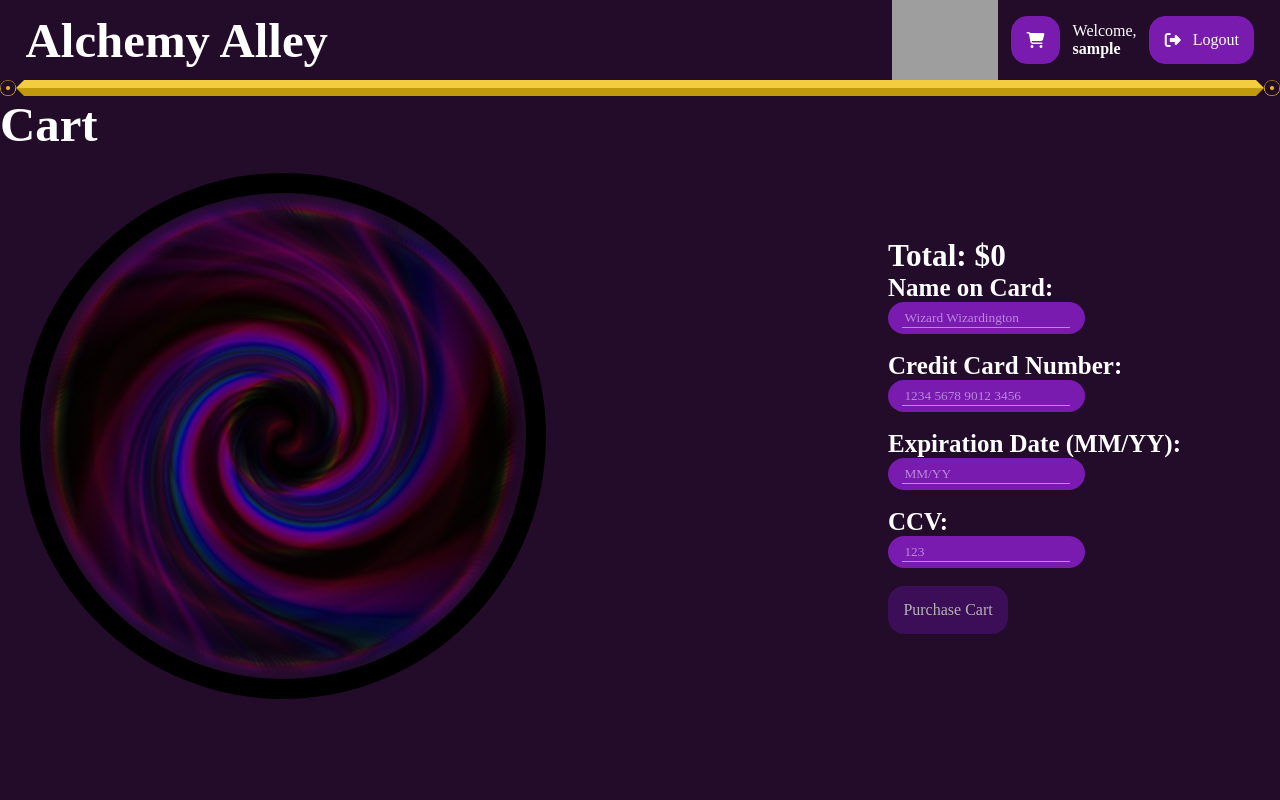
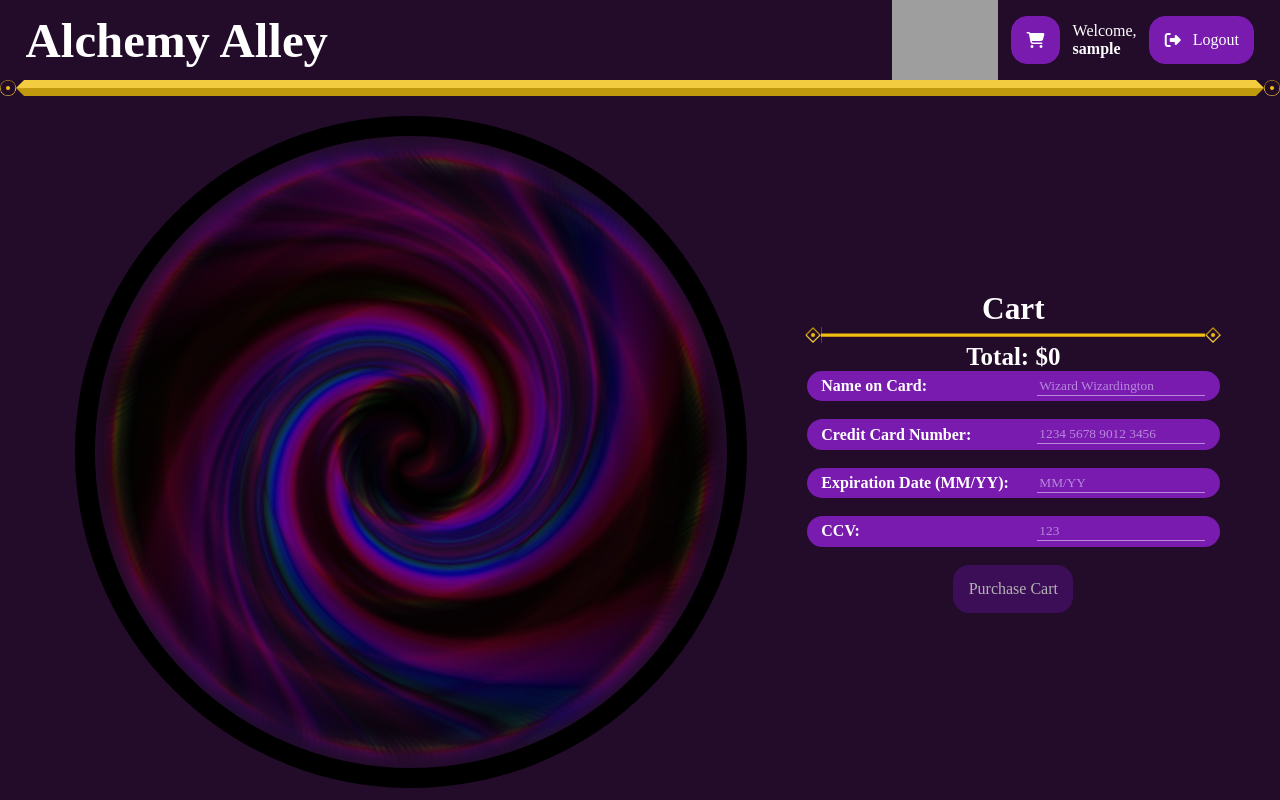
Before and after one commit to Anti5893/Swen261-Project-Alchemy-Alley, an Angular app in the folder estore-ui/: page /cart in a window 1280 px wide. Built offline with nearby package versions, Linux system fonts and the light colour scheme; sample sign-in values are in the browser's storage; grey boxes are pictures that could not be loaded; a web font is replaced by a local one.

Commit message:
Cart Styling Almost Done

```diff
--- a/estore-ui/src/app/cart/cart.component.css
+++ b/estore-ui/src/app/cart/cart.component.css
@@ -1,25 +1,19 @@
 .layout-container {
   display: flex;
-    justify-content: space-between;
-    align-items: center; /* Aligns items at the top */
-    padding: 20px 20px;
+  justify-content: space-evenly;
+  align-items: center;
+  padding-top: 20px;
 }
 
 .card-information {
   flex-basis: 30%; /* Adjust based on your preference */
   max-width: 30%; /* Prevents the form from stretching too wide */
+  display: flex;
+  justify-content: center;
+  align-items: center;
+  flex-direction: column;
 }
 
-  /* .card{
-    background: color-mix(in srgb, var(--card-color, var(--text-500)), transparent 50%);
-  }
-
-  .card > img {
-    background: transparent 0%
-  }
-  .card > .card-info {
-    border-top: solid 0.25rem color-mix(in srgb, var(--card-color, var(--text-500)), transparent 10%);
-  } */
 .card-img {
   z-index: -1;
 }
@@ -37,8 +31,8 @@
 
 .cauldron {
     position: relative;
-    width: 38vw;
-    height: 38vw;
+    width: 79vh;
+    height: 79vh;
     border-radius: 50%;
     border: 20px solid black;
     margin: auto;
@@ -93,3 +87,41 @@
 .cauldron h2 {
   font-size: smaller;
 }
+
+.card-product {
+  opacity: 1;
+}
+
+#card-crafted {
+  opacity: 0;
+  animation: craft-fade-in 2s ease-in-out forwards;
+}
+.card-product {
+  animation: craft-fade-out;
+  animation-play-state: paused;
+}
+
+@keyframes craft-fade-in {
+  to {
+    opacity: 1;
+  }
+}
+
+@keyframes craft-fade-out {
+  from {
+    transform: translate(-50%, -50%) rotate(0deg);
+    opacity: 1;
+  }
+  to {
+    transform: translate(-50%, -50%) rotate(360deg);
+    opacity: 0;
+  }
+}
+
+.input {
+  width: 100%;
+}
+
+.heading {
+  width: 100%;
+}
--- a/estore-ui/src/app/cart/cart.component.html
+++ b/estore-ui/src/app/cart/cart.component.html
@@ -1,44 +1,44 @@
-<h1>Cart</h1>
 <div class="layout-container">
   	<div class="couldron-continaer">
     	<div class="cauldron">
         	<img class="swirl" src="/assets/Swirl.png">
         	<ul>
-            <li (click)="removeProduct(product.id)" *ngFor="let product of products">
-                <app-card id = 'craftComponent' [product]=product > </app-card>
+            	<li class="card-product" (click)="removeProduct(product.id)" *ngFor="let product of products">
+                	<app-card [product]=product></app-card>
             	</li>
-            <li  *ngIf="isPurchased() && getUnlocked()">
-              <h3>NEW PRODUCT CRAFTED</h3>
+            	<li id="card-crafted" *ngIf="isPurchased() && getUnlocked()">
+              		<h3>PRODUCT UNLOCKED</h3>
               		<app-card [product]="getUnlocked()"></app-card>
             	</li>
         	</ul>
     	</div>
   	</div>
 	<div class="card-information">
-    <h3>Total: ${{getTotalPrice()}}</h3>
-    <form>
-      <label for="name"><h4>Name on Card:</h4> </label>
-      <div class="input" >
-        <input type="text" id="name" name="name" maxlength="19" placeholder="Wizard Wizardington" required>
+		<div class="heading">
+			<h3>Cart</h3>
+			<div class="underline"></div>
+		  </div>
+		<h4>Total: ${{getTotalPrice()}}</h4>
+		<div class="input">
+			<p>Name on Card:</p>
+			<input type="text" id="name" name="name" maxlength="19" placeholder="Wizard Wizardington" (change)="(0)" required #name>
 		</div>
 		<br>
-      <label for="cc-number"><h4>Credit Card Number:</h4> </label>
-      <div class="input" >
-        <input  type="text" id="cc-number" name="cc-number" inputmode="numeric" pattern="[0-9\s]{13,19}" autocomplete="cc-number" maxlength="19" placeholder="1234 5678 9012 3456" required>
+		<div class="input">
+			<p>Credit Card Number:</p>
+			<input type="text" id="cc-number" name="cc-number" inputmode="numeric" pattern="[0-9\s]{13,19}" autocomplete="cc-number" maxlength="19" placeholder="1234 5678 9012 3456" (change)="(0)" required #card>
 		</div>
 		<br>
-      <label for="cc-expiration"><h4>Expiration Date (MM/YY):</h4> </label>
-      <div class="input" >
-        <input type="text" id="cc-expiration" name="cc-expiration" inputmode="numeric" pattern="(0[1-9]|1[0-2])\/?([0-9]{2})" placeholder="MM/YY" required>
+		<div class="input">
+			<p>Expiration Date (MM/YY):</p>
+			<input type="text" id="cc-expiration" name="cc-expiration" inputmode="numeric" pattern="(0[1-9]|1[0-2])\/?([0-9]{2})" placeholder="MM/YY" (change)="(0)" required #exp>
 		</div>
 		<br>
-      <label for="cc-ccv"><h4>CCV:</h4> </label>
-      <div class="input" >
-        <input type="text" id="cc-ccv" name="cc-ccv" inputmode="numeric" pattern="[0-9]{3,4}" placeholder="123" required>
-
+		<div class="input">
+			<p>CCV:</p>
+			<input type="text" id="cc-ccv" name="cc-ccv" inputmode="numeric" pattern="[0-9]{3,4}" placeholder="123" (change)="(0)" required #ccv>
 		</div>
 		<br>
-      <button class="button" [disabled]="isCartEmpty()" (click) = "handlePurchase()" type="submit">Purchase Cart</button>
-    </form>
+		<button class="button" [disabled]="isCartEmpty() || hasInvalidFields(name, card, exp, ccv)" (click) = "handlePurchase()" type="submit">Purchase Cart</button>
 	</div>
 </div>
--- a/estore-ui/src/app/cart/cart.component.ts
+++ b/estore-ui/src/app/cart/cart.component.ts
@@ -62,30 +62,23 @@ export class CartComponent {
   }
 
   handlePurchase(): void {
+    // Apply animation to fade out
+    let cartProducts = document.getElementsByClassName("card-product") as HTMLCollectionOf<HTMLElement>;
+    for(let i = 0; i < cartProducts.length; i++) {
+      cartProducts[i].style.animation = "craft-fade-out 2s ease-in-out forwards";
+    }
+
+    // Call backend after they fade
+    setTimeout(() => {
       let curUser = this.credentialService.getUser();
       this.purchased = true;
       if (curUser && curUser.cart) {
         this.userService.doCraft(curUser).subscribe(
-            (product) => {
-                this.unlocked = product.body;
-                this.purchased = true;
-                const craftComponent = document.getElementById('craftComponent');
-                console.log(craftComponent)
-                if(craftComponent) {
-                  craftComponent.animate(
-                    [
-                      {
-                        transform: 'translate(-50%, -50%) rotate(0deg)'
-                      }
-                    ],
-                    {
-                        duration: 500,
-                    }
-                  )
-                }
+          (response) => {
+            this.unlocked = response.body;
           },
           (error) => {
-              this.unlocked = null
+            this.unlocked = null;
           }
         );
         curUser.cart = [];
@@ -94,11 +87,9 @@ export class CartComponent {
         }
         this.credentialService.storeCurrentUser({...curUser});
         this.products = [];
-        this.userService.updateUser(curUser).subscribe({});
       }
+    }, 2000);
   }
-
-
 
   isCartEmpty(): boolean {
     return this.products.length == 0;
@@ -108,4 +99,8 @@ export class CartComponent {
     return this.purchased;
   }
 
+  hasInvalidFields(name: HTMLInputElement, card: HTMLInputElement, exp: HTMLInputElement, ccv: HTMLInputElement): boolean {
+    return name.value.trim().length === 0 || card.value.trim().length === 0 || exp.value.trim().length === 0 || ccv.value.trim().length === 0;
   }
+
+}
--- a/estore-ui/src/styles.css
+++ b/estore-ui/src/styles.css
@@ -295,24 +295,18 @@ img {
 /* Inputs with Icon */
 
 .input {
-	all: unset;
-
 	display: flex;
 	align-items: center;
 	justify-content: center;
 	column-gap: 0.75rem;
 	width: max-content;
-	height: var(--input-height);
-	box-sizing: border-box;
+	height: 2vh;
 	padding: calc(4px + 0.25vw) calc(8px + 0.5vw) calc(4px + 0.25vw) calc(8px + 0.5vw);
 
 	color: var(--text);
 	font-weight: bold;
 	background-color: var(--primary);
 	border-radius: 1rem;
-}
-.input.fill-width {
-    width: 100%;
 }
 
 .input > input {
@@ -322,7 +316,6 @@ img {
 	border: none;
 	border-bottom: solid 0.1rem var(--secondary);
 	outline: none;
-    width: 100%;
 }
 
 .input > input::placeholder {
```
Also changed, not shown: 2 other files (tests, documents, lock files or other folders). Lines whose indentation alone changed are shown as unchanged.
